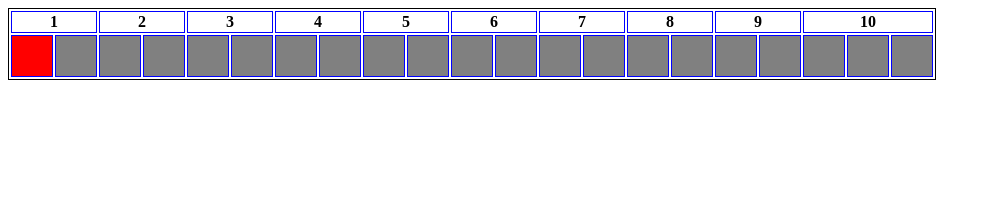
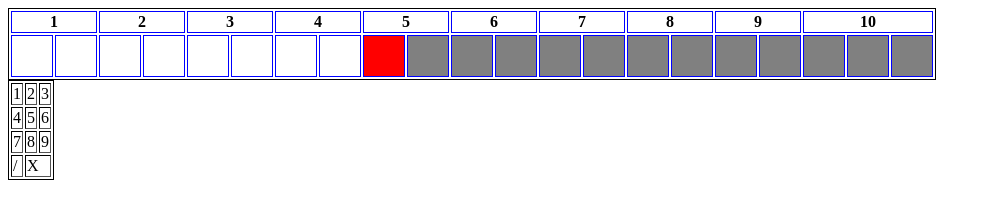
Before and after one commit to mal10c/gutter-calc, a website: page index.html in a window 1280 px wide. Shown: the whole page, without its empty margins (0-991 px from the left). Drawn offline with Linux system fonts and the light colour scheme.

Commit message:
Worked on the click events on the points cells.  The user is no longer allowed to click on a grayed out point cell, and when he clicks a past cell (white) the active red cell is changed to his desired location.

```diff
--- a/index.html
+++ b/index.html
@@ -24,8 +24,12 @@
 
 		<script language="javascript">
 
-			var _activeFrame = 0;
+			var _activeFrame = 4;
 			var _activeThrow = 0;
+
+			var _disabledColor = "gray";
+			var _activeColor = "red";
+			var _pastColor = "white";
 
 			function on_load ( )
 			{
@@ -43,7 +47,7 @@
 				});
 
 
-				set_active_frame ( 0, 0, true );
+				set_active_frame ( _activeFrame, _activeThrow, true );
 
 			}
 
@@ -51,10 +55,10 @@
 			{
 
 				var oldID = _activeFrame + "" + _activeThrow;
-				document.getElementById(oldID).style.backgroundColor = "white";
+				document.getElementById(oldID).style.backgroundColor = _pastColor;
 
 				var newID = frame + "" + ballThrow;
-				document.getElementById(newID).style.backgroundColor = "red";
+				document.getElementById(newID).style.backgroundColor = _activeColor;
 
 				if ( disableFollowingFrames === true )
 				{
@@ -63,19 +67,19 @@
 					{
 						if ( ballThrow === 0 )
 						{
-							document.getElementById(frame + "1").style.backgroundColor = "gray";
+							document.getElementById(frame + "1").style.backgroundColor = _disabledColor;
 						}
 					}
 					else
 					{
 						if ( ballThrow === 0 )
 						{
-							document.getElementById(frame + "1").style.backgroundColor = "gray";
-							document.getElementById(frame + "2").style.backgroundColor = "gray";
+							document.getElementById(frame + "1").style.backgroundColor = _disabledColor;
+							document.getElementById(frame + "2").style.backgroundColor = _disabledColor;
 						}
 						else if ( ballThrow === 1 )
 						{
-							document.getElementById(frame + "2").style.backgroundColor = "gray";
+							document.getElementById(frame + "2").style.backgroundColor = _disabledColor;
 						}
 					}
 
@@ -84,23 +88,42 @@
 						disable_frame ( index );
 					}
 				}
+
+				_activeFrame = frame;
+				_activeThrow = ballThrow;
 			}
 
 			function disable_frame ( frame )
 			{
 
-				document.getElementById(frame + "0").style.backgroundColor = "gray";
-				document.getElementById(frame + "1").style.backgroundColor = "gray";
+				document.getElementById(frame + "0").style.backgroundColor = _disabledColor;
+				document.getElementById(frame + "1").style.backgroundColor = _disabledColor;
 
 				if ( frame === 9 )
 				{
-					document.getElementById(frame + "2").style.backgroundColor = "gray";
+					document.getElementById(frame + "2").style.backgroundColor = _disabledColor;
 				}
 			}
 
 			function point_cell_clicked ( pointCell )
 			{
-				console.log ( "ID", pointCell.id );
+
+				var pointCellFrame = parseInt(pointCell.id.charAt(0));
+				var pointCellThrow = parseInt(pointCell.id.charAt(1));
+
+				if ( pointCell.style.backgroundColor == _disabledColor )
+				{
+
+				}
+				else if ( pointCell.style.backgroundColor == _activeColor )
+				{
+
+				}
+				else
+				{
+					set_active_frame ( pointCellFrame, pointCellThrow, false );
+				}
+
 			}
 
 		</script>
@@ -136,6 +159,28 @@
 			</tr>
 		</table>
 
+		<table border="1">
+			<tr>
+				<td>1</td>
+				<td>2</td>
+				<td>3</td>
+			</tr>
+			<tr>
+				<td>4</td>
+				<td>5</td>
+				<td>6</td>
+			</tr>
+			<tr>
+				<td>7</td>
+				<td>8</td>
+				<td>9</td>
+			</tr>
+			<tr>
+				<td>/</td>
+				<td colspan="2">X</td>
+			</tr>
+		</table>
+
 	</body>
 
 </html>
```
